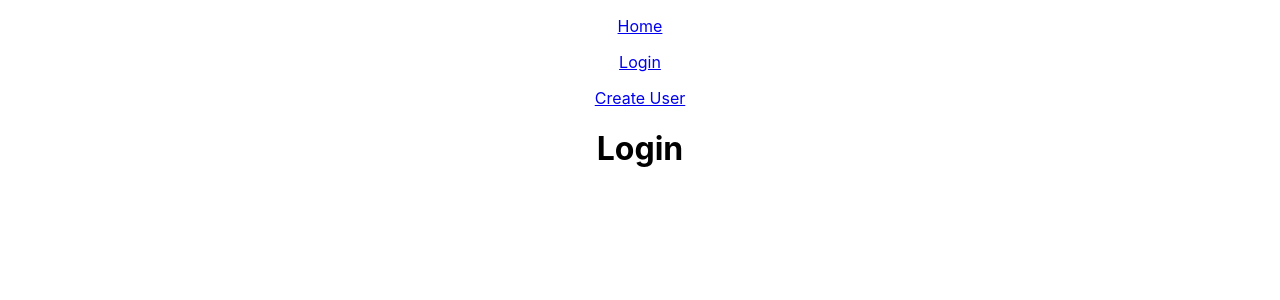
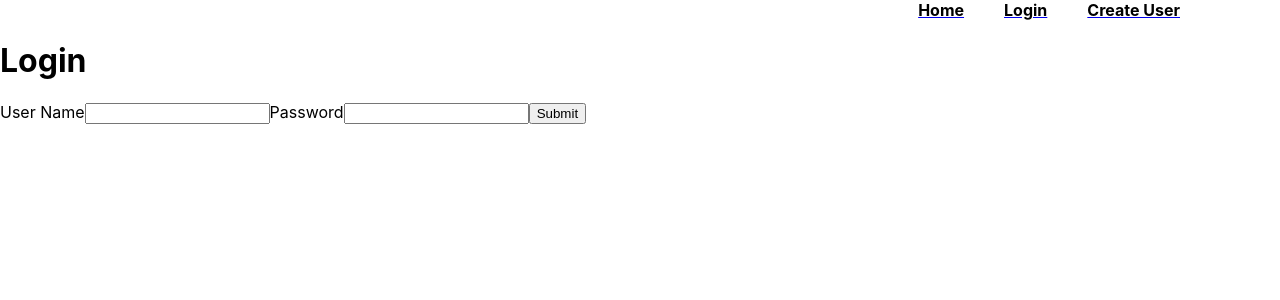
Before and after one commit to sallyestevez/exercise-six-fall-2022, a React (Create React App) app: page /login in a window 1280 px wide. Shown: the top 300 px of the page. Built offline with nearby package versions, Linux system fonts and the light colour scheme.

Commit message:
created login form

```diff
--- a/src/App.css
+++ b/src/App.css
@@ -1,38 +1,46 @@
-.App {
-  text-align: center;
+header {
+  border-bottom: 1px solid black;
+  display: flex;
+  padding: 20px;
 }
 
-.App-logo {
-  height: 40vmin;
-  pointer-events: none;
+nav {
+  display: flex;
+  justify-content: flex-end;
+  margin: 0 auto;
+  max-width: 1080px;
+  width: 100%;
 }
 
-@media (prefers-reduced-motion: no-preference) {
-  .App-logo {
-    animation: App-logo-spin infinite 20s linear;
-  }
+nav p {
+  color: black;
+  font-size: 16px;
+  font-weight: bold;
+  margin: 0 0 0 40px;
 }
 
-.App-header {
-  background-color: #282c34;
-  min-height: 100vh;
+formElement {
   display: flex;
-  flex-direction: column;
-  align-items: center;
-  justify-content: center;
-  font-size: calc(10px + 2vmin);
-  color: white;
 }
 
-.App-link {
-  color: #61dafb;
+formElement input {
+  margin-bottom: 30px;
+  padding: 10px;
 }
 
-@keyframes App-logo-spin {
-  from {
-    transform: rotate(0deg);
-  }
-  to {
-    transform: rotate(360deg);
-  }
+fontElement label {
+  font-weight: bold;
+  margin-bottom: 8px;
 }
+
+formElement button {
+  font-size: 16px;
+  margin-top: 20px;
+  padding: 10px;
+}
+
+pageWrapper {
+  margin: 0 auto;
+  max-width: 1080px;
+  padding: 25px;
+}
--- a/src/Login.js
+++ b/src/Login.js
@@ -1,11 +1,13 @@
 import React from 'react';
+import LoginForm from './components/LoginForm';
 
 function LoginPage() {
     return (
-        <div>
+        <div className="PageWrapper">
             <h1>Login</h1>
+            <LoginForm />
         </div>
-    )
+    );
 }
 
 export default LoginPage;
--- a/src/components/LoginForm.js
+++ b/src/components/LoginForm.js
@@ -2,9 +2,12 @@ import React from "react";
 
 function LoginForm() {
     return (
-        <form>
-            <label for="userName">User Name</label>
+        <form className="formElement">
+            <label htmlfor="userName">User Name</label>
             <input type="text" name="userName" />
+
+            <label htmlfor="userPassword">Password</label>
+            <input type="password" name="userPassword" />
 
             <button type="submit">Submit</button>
         </form>
```
Also changed, not shown: src/components/CreateUserForm.js (+8 -3 lines), src/logo.svg (deleted).
